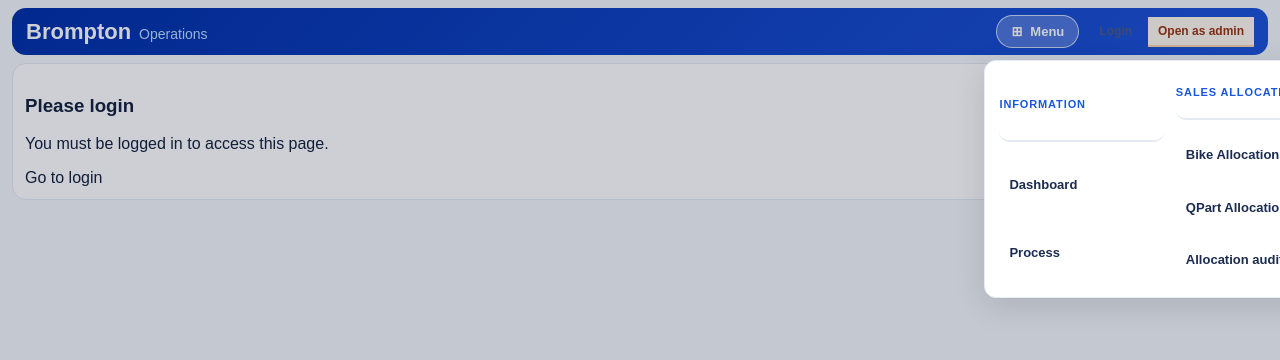
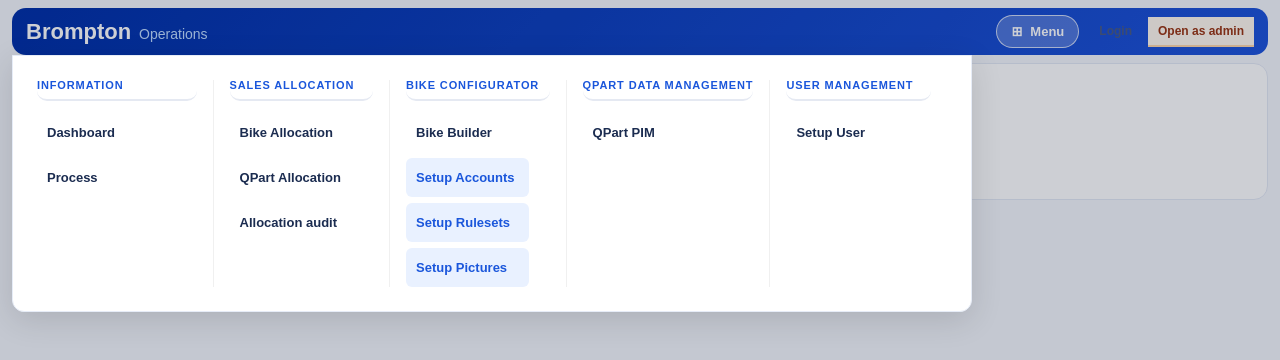
Before and after one commit to NicolasDuhem/tp2-cpq-app, a Next.js app: page /cpq/setup in a window 1280 px wide. Both pictures are taken after a click on the button "Open navigation menu". Shown: the top 360 px of the page. Built offline with nearby package versions, Linux system fonts and the light colour scheme; no server answers.

Commit message:
Rewrite mega menu anchoring and five-column layout

```diff
--- a/app/globals.css
+++ b/app/globals.css
@@ -13,7 +13,7 @@
 html, body { margin: 0; padding: 0; background: var(--bg); color: var(--text); font-family: Arial, Helvetica, sans-serif; height:100%; overflow:auto; }
 a { color: inherit; text-decoration: none; }
 .shell { max-width: 100%; margin: 0 auto; padding: 8px 12px 10px; min-height:100dvh; display:flex; flex-direction:column; gap:8px; min-height:0; }
-.brandbar { display:flex; justify-content:space-between; gap:16px; align-items:center; background:linear-gradient(135deg, #002FA7, #1d53da); color:#fff; padding:7px 14px; border-radius:14px; margin-bottom:0; flex-shrink:0; }
+.brandbar { display:flex; justify-content:space-between; gap:16px; align-items:center; background:linear-gradient(135deg, #002FA7, #1d53da); color:#fff; padding:7px 14px; border-radius:14px; margin-bottom:0; flex-shrink:0; position:relative; }
 .brandtitle { font-size:24px; font-weight:800; }
 .brandSubtitle { opacity:.9; }
 .brandMeta { display:flex; gap:8px; align-items:center; font-size:12px; opacity:.95; }
@@ -516,16 +516,18 @@
 .userStatus { position: relative; }
 .userMenu { position: absolute; right: 0; top: 34px; background:#fff; border:1px solid var(--line); border-radius:10px; padding:10px; display:grid; gap:8px; min-width:220px; z-index:5; }
 
-.appNavWrap { margin-left: 12px; display:flex; align-items:center; gap:10px; position:relative; }
-.menuAnchor { position:relative; overflow:visible; }
+.appNavWrap { margin-left: 12px; display:flex; align-items:center; gap:10px; }
+.menuAnchor { overflow:visible; }
 .menuTrigger { border:1px solid rgba(255,255,255,.72); background:transparent; color:#fff; border-radius:999px; padding:8px 14px; font-size:13px; font-weight:700; display:inline-flex; align-items:center; gap:8px; }
 .menuTrigger:hover { background:rgba(255,255,255,.14); }
 .menuTrigger.isOpen { background:rgba(255,255,255,.24); }
 .megaMenuBackdrop { position:fixed; inset:0; background:rgba(5, 15, 40, 0.2); z-index:15; }
-.megaMenuPanel { position:absolute; top:calc(100% + 12px); left:-12px; width:min(900px, calc(100vw - 24px)); background:#fff; border-radius:12px; box-shadow:0 8px 32px rgba(0,0,0,0.12); z-index:30; padding:14px; display:grid; grid-template-columns:repeat(5, minmax(160px, 1fr)); gap:12px; border:1px solid #e6ecf7; animation:menuIn .15s ease-out; overflow:visible; }
+.megaMenuPanel { position:absolute; top:100%; left:0; right:0; max-width:960px; background:#fff; border-radius:0 0 12px 12px; box-shadow:0 8px 32px rgba(0,0,0,0.12); z-index:9999; padding:24px; display:grid; grid-template-columns:repeat(5, 1fr); gap:0; border:1px solid #e6ecf7; animation:menuIn .15s ease-out; overflow:visible; }
 @keyframes menuIn { from { opacity:0; transform:translateY(-8px);} to { opacity:1; transform:translateY(0);} }
-.megaMenuSection { display:grid; gap:8px; min-width:160px; }
-.mega-menu-section-header { width:100%; text-align:left; font-size:11px; font-weight:700; letter-spacing:0.08em; text-transform:uppercase; color:#1a56db; padding:0 0 8px; margin:0 0 4px; border:0; border-bottom:2px solid #e5e9f2; white-space:nowrap; background:transparent; }
+.mega-menu-column { display:flex; flex-direction:column; padding:0 16px; border-right:1px solid #f0f0f0; align-items:flex-start; }
+.mega-menu-column:first-child { padding-left:0; }
+.mega-menu-column:last-child { border-right:none; }
+.mega-menu-section-header { font-size:11px; font-weight:700; letter-spacing:0.08em; text-transform:uppercase; color:#1a56db; margin:0 0 12px 0; padding:0 0 8px 0; border:0; border-bottom:2px solid #e5e9f2; width:100%; white-space:nowrap; line-height:1; text-align:left; background:transparent; }
 .megaMenuLinks { display:grid; gap:6px; }
 .megaMenuLink { display:flex; justify-content:space-between; align-items:center; padding:12px 10px; border-radius:6px; color:#1b2c50; font-size:13px; font-weight:600; }
 .megaMenuLink:hover { background:#f5f7fa; }
@@ -539,7 +541,8 @@
 }
 @media (max-width: 768px) {
   .appNavWrap { margin-left:auto; width:100%; justify-content:space-between; }
-  .megaMenuPanel { width:100%; left:0; right:0; grid-template-columns:1fr; max-height:70vh; overflow:auto; }
+  .megaMenuPanel { left:0; right:0; grid-template-columns:1fr; max-height:70vh; overflow:auto; padding:14px; border-radius:12px; }
+  .mega-menu-column { padding:0; border-right:none; gap:8px; }
   .mega-menu-section-header { border:1px solid var(--line); border-radius:8px; padding:10px 12px; margin:0; letter-spacing:.04em; }
   .megaMenuLinks { display:none; padding:0 4px; }
   .megaMenuLinks.isOpen { display:grid; }
--- a/components/shared/app-navigation.tsx
+++ b/components/shared/app-navigation.tsx
@@ -112,10 +112,11 @@
           {isMenuOpen ? (
             <nav id="mega-menu-panel" className="megaMenuPanel" role="navigation" aria-label="Primary navigation">
               {groupedLinks.map(({ section, links: sectionLinks }) => (
-                <section key={section} className="megaMenuSection">
+                <section key={section} className="mega-menu-column">
                   <button
                     type="button"
-                    className={`mega-menu-section-header ${openMobileSection === section ? 'isExpanded' : ''}`}
+                    className="mega-menu-section-header"
+                    aria-expanded={openMobileSection === section}
                     onClick={() => setOpenMobileSection((prev) => (prev === section ? null : section))}
                   >
                     {section}
```
